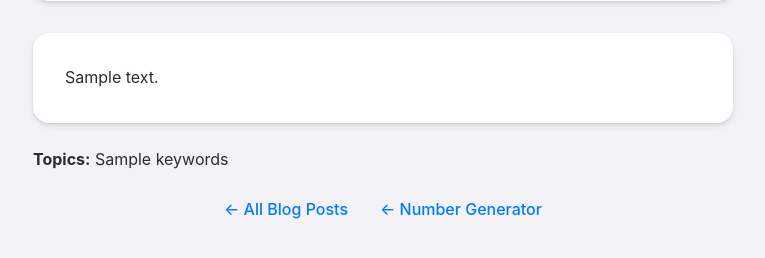
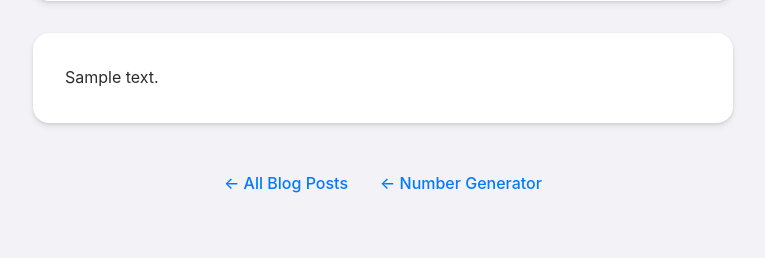
Before and after one commit to budi11111/sarcastic-lottery, a Flask app: template templates/blog_post.html in a window 1280 px wide. Shown: the part 308-566 px from the top of the page, without its empty margins (257-1022 px from the left). Run offline with Flask 3, Linux system fonts and the light colour scheme; the template is opened without the code that fills it: most values are stand-ins (such as "Sample title", 1, 10 or a date in 2020).

Commit message:
Removed visible keyword display from blog posts for improved UX and professionalism

```diff
--- a/templates/blog_post.html
+++ b/templates/blog_post.html
@@ -217,15 +217,7 @@
                     <meta itemprop="url" content="https://sarcastic-lottery.vercel.app">
                 </div>
 
-                <!-- Tags if available -->
-                {% if post.keywords %}
-                <div class="article-tags">
-                    <strong>Topics:</strong>
-                    {% for keyword in post.keywords.split(',') %}
-                    <span class="tag" itemprop="keywords">{{ keyword.strip() }}</span>
-                    {% endfor %}
-                </div>
-                {% endif %}
+
             </footer>
         </article>
 
```
